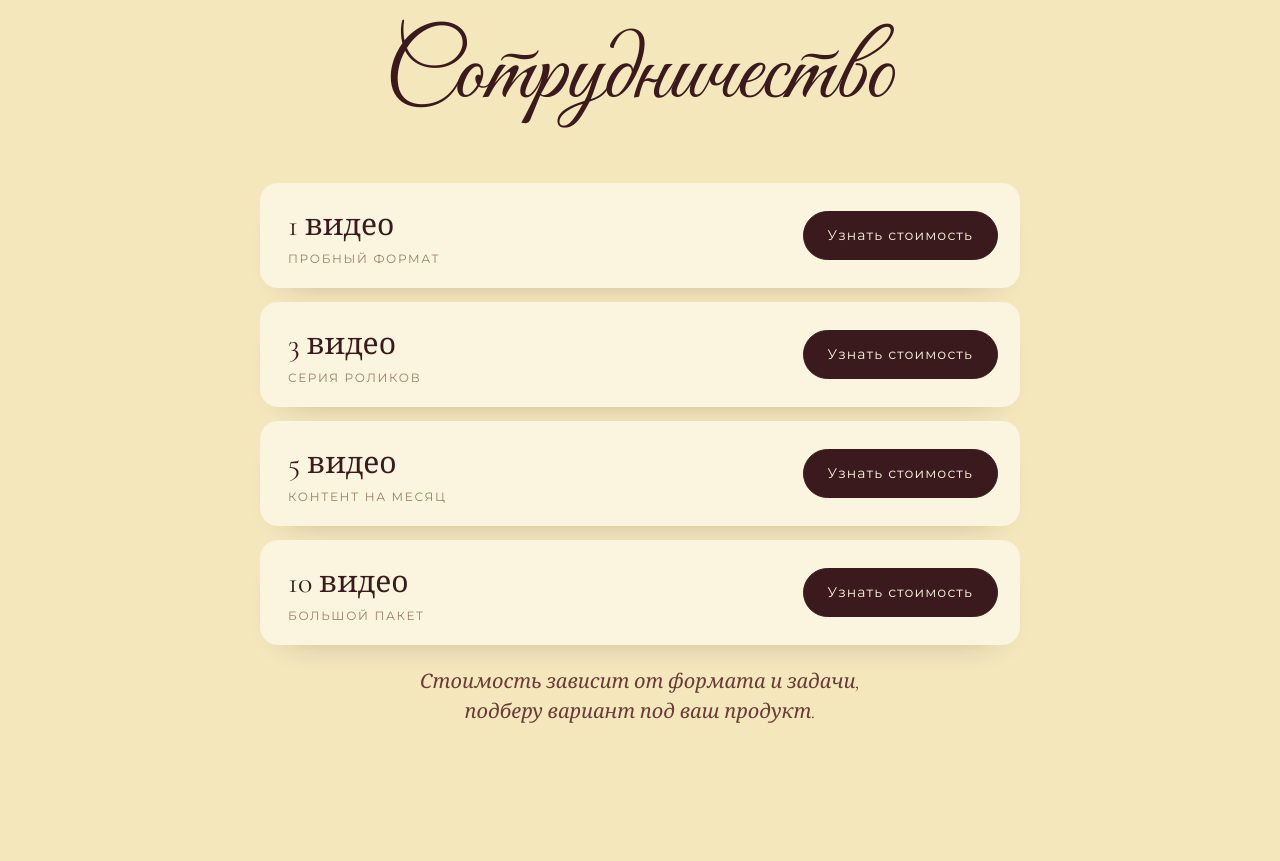
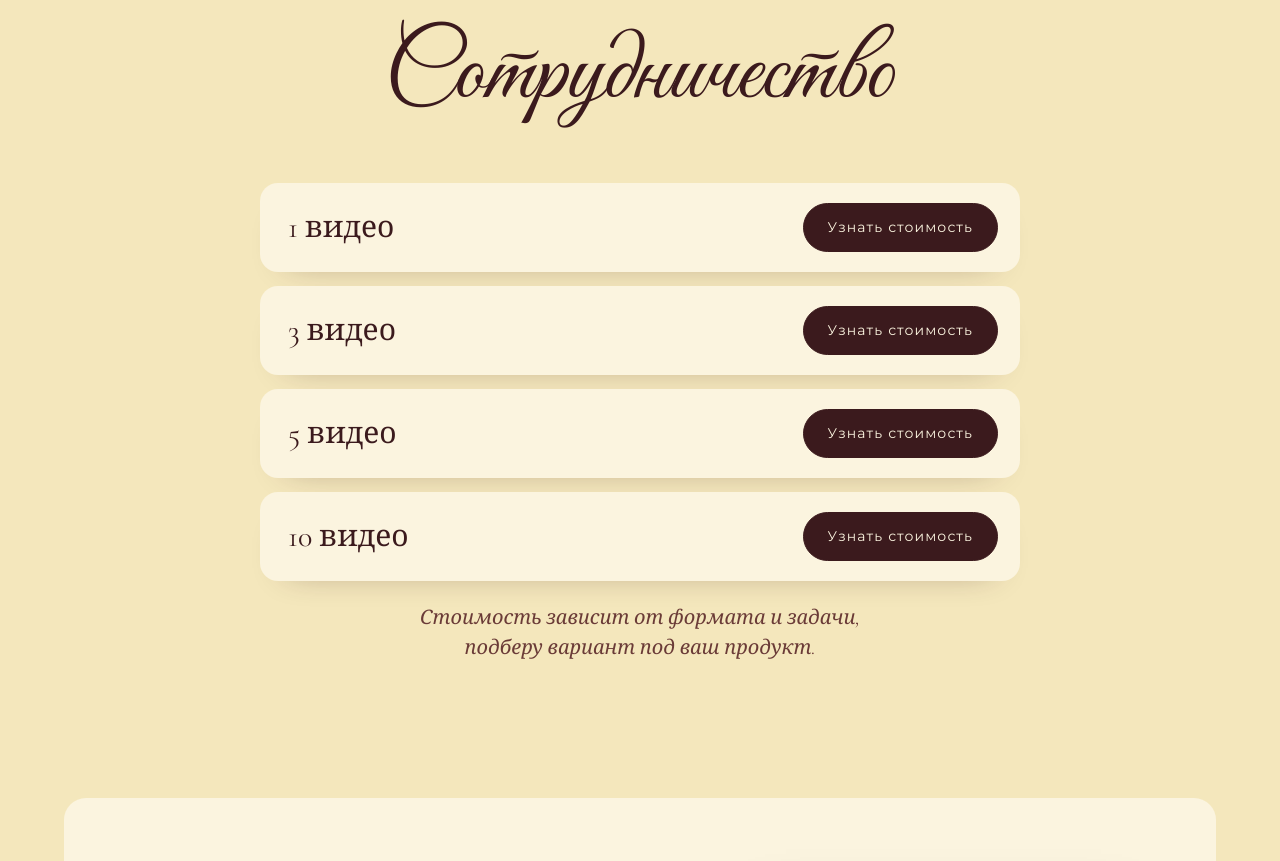
Before and after one commit to annakans/annakans.github.io, a plain HTML site: page index.html in a window 1280 px wide. Shown: the part 5012-5873 px from the top of the page. Drawn offline with nearby package versions, Linux system fonts and the light colour scheme.

Commit message:
Убрать подписи у пакетов
Co-Authored-By: Claude Opus 5.5 <noreply@anthropic.com>
Claude-Session: https://claude.ai/code/session_01Jr4reyXKYVHdNFyzwypqwD

```diff
--- a/index.html
+++ b/index.html
@@ -384,10 +384,10 @@ footer { background: var(--vanilla); text-align: center; padding: 0 var(--gutter
       <div class="caps eyebrow">пакеты</div>
       <h2 class="section-title">Сотрудничество</h2>
       <div class="packs">
-        <div class="pack"><div class="name">1 видео<small>пробный формат</small></div><a class="pill" href="https://t.me/anna_kans">Узнать стоимость</a></div>
-        <div class="pack"><div class="name">3 видео<small>серия роликов</small></div><a class="pill" href="https://t.me/anna_kans">Узнать стоимость</a></div>
-        <div class="pack"><div class="name">5 видео<small>контент на месяц</small></div><a class="pill" href="https://t.me/anna_kans">Узнать стоимость</a></div>
-        <div class="pack"><div class="name">10 видео<small>большой пакет</small></div><a class="pill" href="https://t.me/anna_kans">Узнать стоимость</a></div>
+        <div class="pack"><div class="name">1 видео</div><a class="pill" href="https://t.me/anna_kans">Узнать стоимость</a></div>
+        <div class="pack"><div class="name">3 видео</div><a class="pill" href="https://t.me/anna_kans">Узнать стоимость</a></div>
+        <div class="pack"><div class="name">5 видео</div><a class="pill" href="https://t.me/anna_kans">Узнать стоимость</a></div>
+        <div class="pack"><div class="name">10 видео</div><a class="pill" href="https://t.me/anna_kans">Узнать стоимость</a></div>
       </div>
       <p class="note">Стоимость зависит от формата и задачи, подберу вариант под ваш продукт.</p>
     </div>
```
